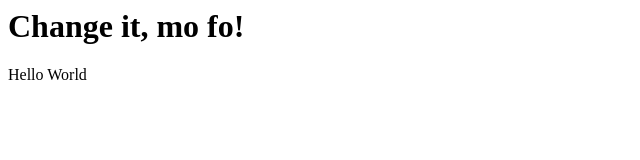
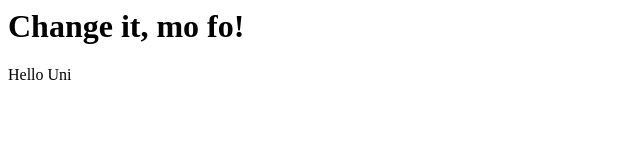
Before and after one commit to fifimac/heroku_sample, a plain HTML site: page public/index.html in a window 1280 px wide. Shown: the full height of the page, 0-640 px from the left. Drawn offline with Linux system fonts and the light colour scheme.

Commit message:
10djhsdfkhs

```diff
--- a/public/index.html
+++ b/public/index.html
@@ -4,6 +4,6 @@
 </head>
 	<body>
 		<h1>Change it, mo fo!</h1>
-		<p>Hello World</p>
+		<p>Hello Uni</p>
 	</body>
 </html>
```
